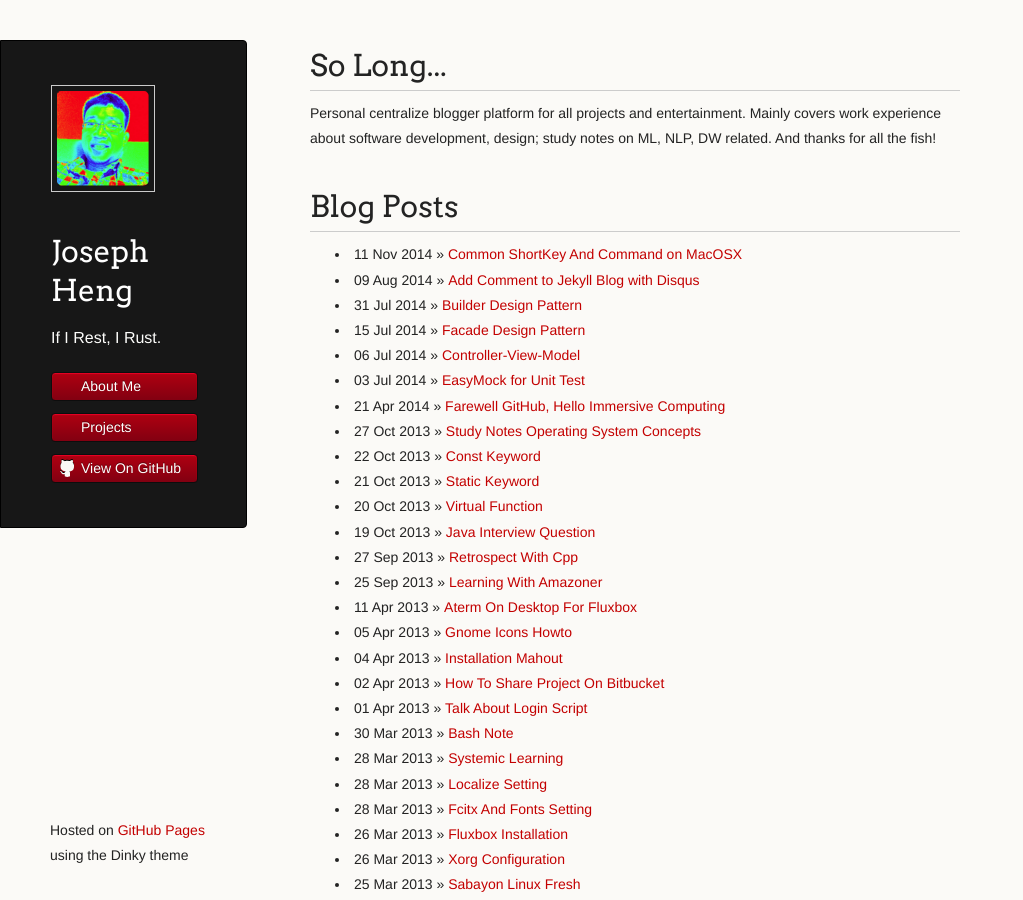
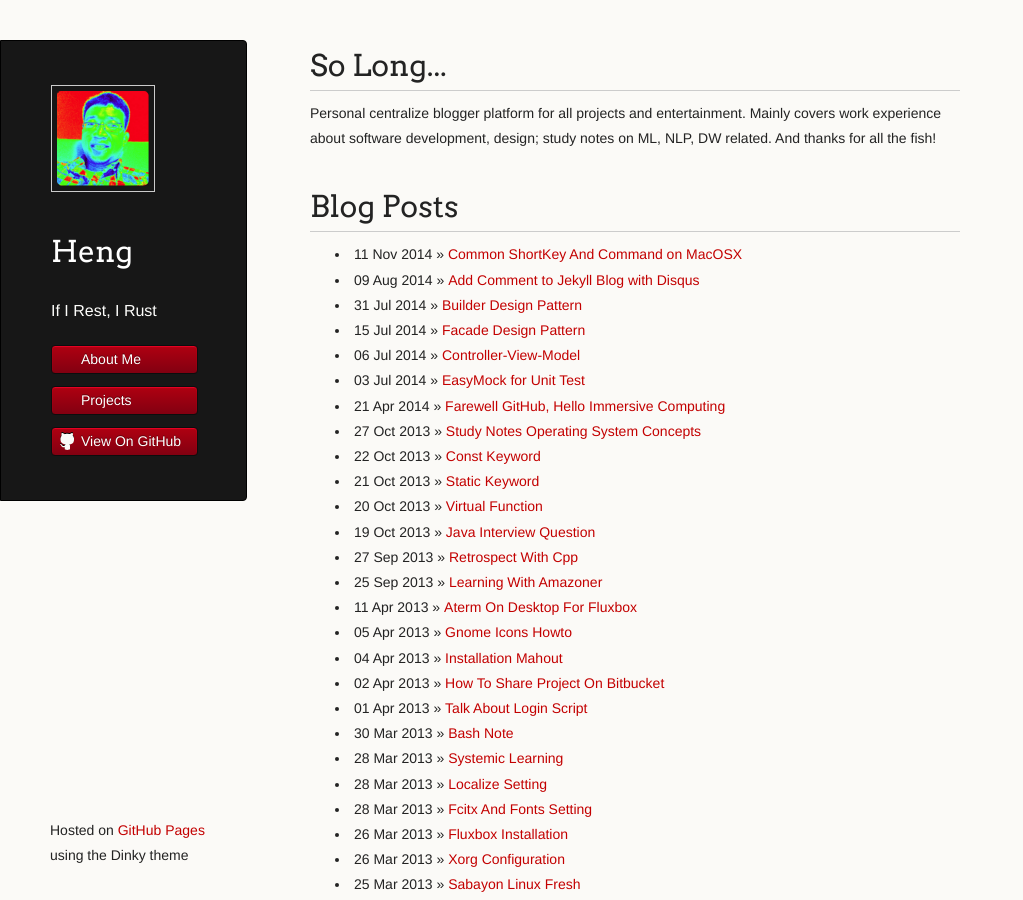
Before and after one commit to lengerfulluse/lengerfulluse.github.io, a Jekyll site: the page built from index.html, in a window 1280 px wide and 900 px high. Shown: the whole window, without its empty margins (0-1023 px from the left). Built offline with Jekyll 4.4.1, drawn with Linux system fonts in a browser that asks for light colours; Markdown is read by kramdown in place of the engine named in the settings.

Commit message:
change homepage author name.

```diff
--- a/_layouts/homepage.html
+++ b/_layouts/homepage.html
@@ -18,8 +18,9 @@
     <div class="wrapper">
       <header>
 	<img src="/images/hengwei.png"/>
-        <h1 class="header">Joseph Heng</h1>
-        <p class="header">If I Rest, I Rust.</p>
+        <h1 class="header">Heng</h1>
+        <p></p>
+        <p class="header">If I Rest, I Rust</p>
 
         <ul>
           <li class="download"><a class="buttons" href="about.html">About Me</a></li>
```
